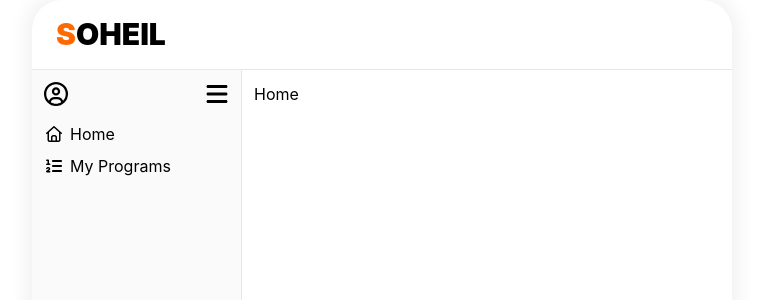
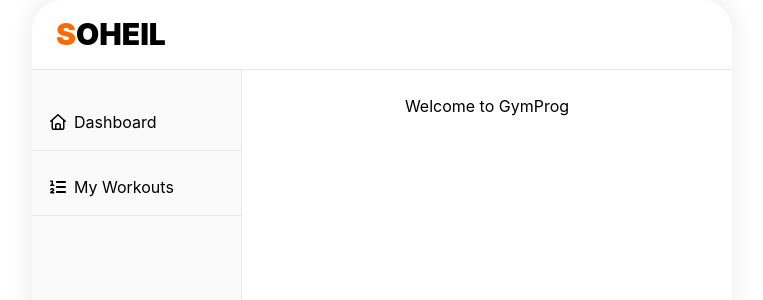
Before and after one commit to Arissj4/GymProg, a React (Vite) app in the folder front-end/: page / in a window 1280 px wide. Shown: the top 300 px of the page, without its empty margins (258-1021 px from the left). Built offline with nearby package versions, Linux system fonts and the light colour scheme.

Commit message:
[FIX] Modified the design

```diff
--- a/front-end/src/App.tsx
+++ b/front-end/src/App.tsx
@@ -30,13 +30,13 @@ function App() {
           <PageHeader user={testUser} handleNavigate={handleNavigate}/>
         </div>
 
-        <div>
+        <div className='flex flex-row'>
           <Sidebar user={testUser} handleNavigate={handleNavigate}/>
           <BrowserRouter>
             <Routes>
               <Route index element={<Home />} />
               <Route path="/login" element={<Login />} />
-              <Route path="/user-exercise-programs" element={<UserExercisePrograms programs={['Program 1', 'Program 2', 'Program 3']} />} />
+              <Route path="/my-workouts" element={<UserExercisePrograms programs={['Program 1', 'Program 2', 'Program 3']} />} />
             </Routes>
           </BrowserRouter>
         </div>
--- a/front-end/src/components/Home.tsx
+++ b/front-end/src/components/Home.tsx
@@ -4,8 +4,8 @@ type Props = {}
 
 const Home = (props: Props) => {
   return (
-    <div id="home" className='p-3'>
-      Home
+    <div id="home" className='flex-auto h-full p-6 flex justify-center'>
+      Welcome to GymProg
     </div>
   )
 }
--- a/front-end/src/components/Sidebar.tsx
+++ b/front-end/src/components/Sidebar.tsx
@@ -14,9 +14,12 @@ type Props = {
 }
 
 const Sidebar = (props: Props) => {
-  function sidebarElementCreator(logo: IconProp, title: string, route: string): JSX.Element {
+  function sidebarElementCreator(id: string,logo: IconProp, title: string, route: string): JSX.Element {
     return (
-      <li onClick={() => props.handleNavigate(route)}>
+      <li key={id}
+      className='border-b border-section-border-gray p-4'
+      onClick={() => props.handleNavigate(route)}
+      >
         <FontAwesomeIcon icon={logo} />
         {title}
       </li>
@@ -24,15 +27,15 @@ const Sidebar = (props: Props) => {
   }
 
   const sidebarElementsList = [
-    sidebarElementCreator(faHouse, 'Home', '/'),
-    sidebarElementCreator(faListOl, 'My Programs', '/user-exercise-programs'),
+    sidebarElementCreator('1', faHouse, 'Dashboard', '/'),
+    sidebarElementCreator('2', faListOl, 'My Workouts', '/my-workouts'),
   ]
 
 
   return (
-    <div id="sidebar" className='border-r border-section-border-gray p-3'>
+    <div id="sidebar" className='border-r border-section-border-gray py-6'>
       <ul id="sidebar-list">
-        <div>
+        {/* <div>
           <div>
             {props.user.image ? (
               <img src='{props.userImage}'/>
@@ -41,14 +44,14 @@ const Sidebar = (props: Props) => {
             )}
           </div>
 
-          {/* <div>
+          <div>
             {props.userFullName ? props.userFullName : 'Default User'}
-          </div> */}
+          </div>
 
           <div>
             <FontAwesomeIcon icon={faBars} />
           </div>
-        </div>
+        </div> */}
 
         <div>
           {sidebarElementsList}
--- a/front-end/src/index.scss
+++ b/front-end/src/index.scss
@@ -33,7 +33,8 @@
             }
 
             #home{
-                @include costume-flex-box-container();
+                // @include costume-flex-box-container();
+                // height: 100%;
             }
         }
 
--- a/front-end/src/style/Sidebar.scss
+++ b/front-end/src/style/Sidebar.scss
@@ -8,50 +8,50 @@
     width: 100%;
   }
 
+  // > div:first-child{
+  //   @include costume-flex-box-container($wrap: nowrap);
+  //   margin: 0 0 16px 0;
+
+  //   > div{
+  //     @include costume-flex-box-container();
+  //   }
+
+  //   > div:first-child{
+  //     height: 24px;
+
+  //     > img{
+  //       min-width: 24px;
+  //       max-width: 24px;
+  //       height: 100%;
+  //     }
+
+  //     > svg{
+  //       min-width: 24px;
+  //       max-width: 24px;
+  //       height: 100%;
+  //     }
+  //   }
+
+  //   // > div:nth-child(2){
+  //   //   @include costume-flex-box-container($justify: center);
+  //   //   max-height: 24px;
+  //   //   overflow: auto;
+  //   //   padding: 0 6px;
+  //   // }
+
+  //   > div:last-child{
+  //     min-width: 24px;
+  //     max-width: 24px;
+  //     height: 24px;
+
+  //     > svg{
+  //       width: 100%;
+  //       height: 100%;
+  //     }
+  //   }
+  // }
+
   > div:first-child{
-    @include costume-flex-box-container($wrap: nowrap);
-    margin: 0 0 16px 0;
-
-    > div{
-      @include costume-flex-box-container();
-    }
-
-    > div:first-child{
-      height: 24px;
-
-      > img{
-        min-width: 24px;
-        max-width: 24px;
-        height: 100%;
-      }
-
-      > svg{
-        min-width: 24px;
-        max-width: 24px;
-        height: 100%;
-      }
-    }
-
-    // > div:nth-child(2){
-    //   @include costume-flex-box-container($justify: center);
-    //   max-height: 24px;
-    //   overflow: auto;
-    //   padding: 0 6px;
-    // }
-
-    > div:last-child{
-      min-width: 24px;
-      max-width: 24px;
-      height: 24px;
-
-      > svg{
-        width: 100%;
-        height: 100%;
-      }
-    }
-  }
-
-  > div:nth-child(2){
     @include costume-flex-box-container($wrap: nowrap, $direction: column);
 
     > li{
```
